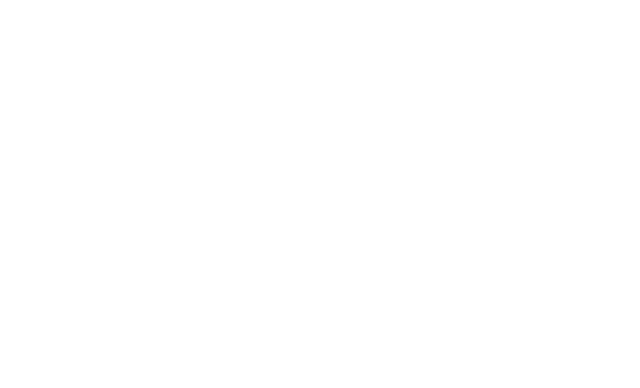
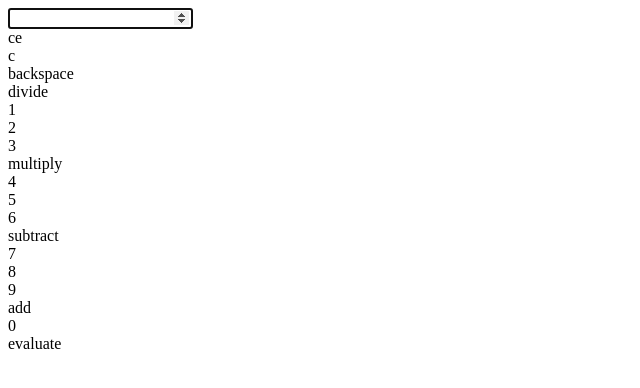
Before and after one commit to James-Bosley/calculator, a React (Create React App) app: page / in a window 1280 px wide. Shown: the top 388 px of the page, without its empty margins (0-640 px from the left). Built offline with nearby package versions, Linux system fonts and the light colour scheme.

Commit message:
Components built.

```diff
--- a/package.json
+++ b/package.json
@@ -12,6 +12,7 @@
     "@types/react-dom": "^18.0.6",
     "react": "^18.2.0",
     "react-dom": "^18.2.0",
+    "react-hot-toast": "^2.4.0",
     "react-scripts": "5.0.1",
     "sass": "^1.55.0",
     "typescript": "^4.8.4"
--- a/src/App.tsx
+++ b/src/App.tsx
@@ -1,5 +1,112 @@
-const App = () => {
-  return <div className="App"></div>;
+import { FC, useEffect, useState, useCallback } from "react";
+import toast, { Toaster } from "react-hot-toast";
+
+import ButtonPanel from "./components/button-panel/ButtonPanel";
+import Display from "./components/display/Display";
+
+export type MathOperators = "add" | "subtract" | "multiply" | "divide";
+
+const App: FC = () => {
+  const [currentInput, setCurrentInput] = useState<number>(0);
+  const [previousInput, setPreviousInput] = useState<number | null>(null);
+  const [operator, setOperator] = useState<MathOperators | null>(null);
+
+  const calculate = useCallback(
+    (isChained: boolean = false) => {
+      if (!previousInput) return;
+      let calculatedResult: number;
+
+      switch (operator) {
+        case "add":
+          calculatedResult = previousInput + currentInput;
+          break;
+        case "subtract":
+          calculatedResult = previousInput - currentInput;
+          break;
+        case "multiply":
+          calculatedResult = previousInput * currentInput;
+          break;
+        case "divide":
+          calculatedResult = previousInput / currentInput;
+          break;
+        default:
+          calculatedResult = currentInput;
+      }
+
+      if (Number.isSafeInteger(calculatedResult)) {
+        if (isChained) {
+          setCurrentInput(0);
+          setPreviousInput(calculatedResult);
+        } else {
+          setCurrentInput(calculatedResult);
+          setPreviousInput(null);
+        }
+      } else {
+        toast.error("Result is larger than JavaScript's ability to safely calculate.");
+      }
+    },
+    [currentInput, previousInput, operator]
+  );
+
+  const handleSetOperator = useCallback(
+    (operator: MathOperators | null) => {
+      setOperator(operator);
+      if (!operator) return;
+
+      if (previousInput && currentInput > 0) {
+        calculate(true);
+      } else {
+        setPreviousInput(currentInput);
+        setCurrentInput(0);
+      }
+    },
+    [calculate, currentInput, previousInput]
+  );
+
+  useEffect(() => {
+    const keydownListener = (e: KeyboardEvent) => {
+      switch (e.key) {
+        case "Enter":
+          calculate();
+          break;
+        case "+":
+          handleSetOperator("add");
+          break;
+        case "-":
+          handleSetOperator("subtract");
+          break;
+        case "*":
+          handleSetOperator("multiply");
+          break;
+        case "/":
+          handleSetOperator("divide");
+          break;
+        default:
+          return;
+      }
+    };
+
+    window.addEventListener("keydown", keydownListener);
+
+    return () => window.removeEventListener("keydown", keydownListener);
+  }, [calculate, handleSetOperator]);
+
+  return (
+    <div className="calculator">
+      <Toaster />
+      <Display
+        currentInput={currentInput}
+        previousInput={previousInput}
+        setCurrentInput={setCurrentInput}
+      />
+      <ButtonPanel
+        setCurrentInput={setCurrentInput}
+        setPreviousInput={setPreviousInput}
+        setOperator={handleSetOperator}
+        calculate={calculate}
+      />
+    </div>
+  );
 };
 
 export default App;
--- /dev/null
+++ b/src/components/action-button/ActionButton.tsx
@@ -0,0 +1,12 @@
+import { FC } from "react";
+
+interface Props {
+  type: string;
+  action: () => void;
+}
+
+const ActionButton: FC<Props> = ({ type, action }) => {
+  return <div onClick={() => action()}>{type}</div>;
+};
+
+export default ActionButton;
--- /dev/null
+++ b/src/components/button-panel/ButtonPanel.tsx
@@ -0,0 +1,79 @@
+import { FC, Dispatch, SetStateAction } from "react";
+import { MathOperators } from "../../App";
+
+import NumberButton from "../number-button/NumberButton";
+import OperatorButton from "../operator-button/OperatorButton";
+import ActionButton from "../action-button/ActionButton";
+
+interface Props {
+  setCurrentInput: Dispatch<SetStateAction<number>>;
+  setPreviousInput: Dispatch<SetStateAction<number | null>>;
+  setOperator: (operator: MathOperators | null) => void;
+  calculate: () => void;
+}
+
+const ButtonPanel: FC<Props> = ({ setCurrentInput, setPreviousInput, setOperator, calculate }) => {
+  const handleNumClick = (value: string) => {
+    setCurrentInput(prevState => {
+      const newNumString = prevState.toString() + value;
+      return Number(newNumString);
+    });
+  };
+
+  const handleBackspace = () => {
+    setCurrentInput(prevState => {
+      const newNumString = prevState.toString().slice(0, -1);
+      return Number(newNumString);
+    });
+  };
+
+  const clearEntry = () => {
+    setCurrentInput(0);
+  };
+
+  const clear = () => {
+    setCurrentInput(0);
+    setPreviousInput(null);
+    setOperator(null);
+  };
+
+  return (
+    <div className="button-panel">
+      <div className="button-panel__row">
+        <ActionButton type="ce" action={clearEntry} />
+        <ActionButton type="c" action={clear} />
+        <ActionButton type="backspace" action={handleBackspace} />
+
+        <OperatorButton type="divide" setOperator={setOperator} />
+      </div>
+      <div className="button-panel__row">
+        <NumberButton value="1" handleClick={handleNumClick} />
+        <NumberButton value="2" handleClick={handleNumClick} />
+        <NumberButton value="3" handleClick={handleNumClick} />
+
+        <OperatorButton type="multiply" setOperator={setOperator} />
+      </div>
+      <div className="button-panel__row">
+        <NumberButton value="4" handleClick={handleNumClick} />
+        <NumberButton value="5" handleClick={handleNumClick} />
+        <NumberButton value="6" handleClick={handleNumClick} />
+
+        <OperatorButton type="subtract" setOperator={setOperator} />
+      </div>
+      <div className="button-panel__row">
+        <NumberButton value="7" handleClick={handleNumClick} />
+        <NumberButton value="8" handleClick={handleNumClick} />
+        <NumberButton value="9" handleClick={handleNumClick} />
+
+        <OperatorButton type="add" setOperator={setOperator} />
+      </div>
+      <div className="button-panel__row">
+        <NumberButton value="0" handleClick={handleNumClick} />
+
+        <ActionButton type="evaluate" action={calculate} />
+      </div>
+    </div>
+  );
+};
+
+export default ButtonPanel;
--- /dev/null
+++ b/src/components/display/Display.tsx
@@ -0,0 +1,45 @@
+import { FC, Dispatch, SetStateAction, ChangeEvent, FormEvent } from "react";
+
+interface Props {
+  currentInput: number | null;
+  previousInput: number | null;
+  setCurrentInput: Dispatch<SetStateAction<number>>;
+}
+
+const Display: FC<Props> = ({ currentInput, previousInput, setCurrentInput }) => {
+  // Placeholder value is used to display an indermediate value of the calculation.
+  const getPlaceholder = () => {
+    if (currentInput === 0 && previousInput) {
+      return previousInput.toString();
+    }
+    return "";
+  };
+
+  // Typeof "+" and "-" is number when used in an input element. As we don't want these to appear,
+  // in the input field, the default behaviour is overridden.
+  const handleBeforeInput = (e: FormEvent<HTMLInputElement>) => {
+    if (e.nativeEvent.data === "+" || e.nativeEvent.data === "-") {
+      e.preventDefault();
+    }
+  };
+
+  const handleChange = (e: ChangeEvent<HTMLInputElement>) => {
+    setCurrentInput(Number(e.target.value));
+  };
+
+  return (
+    <div className="display">
+      <input
+        autoFocus
+        type="number"
+        className="display__input"
+        value={currentInput || ""}
+        placeholder={getPlaceholder()}
+        onChange={handleChange}
+        onBeforeInput={handleBeforeInput}
+      />
+    </div>
+  );
+};
+
+export default Display;
--- /dev/null
+++ b/src/components/number-button/NumberButton.tsx
@@ -0,0 +1,12 @@
+import { FC } from "react";
+
+interface Props {
+  value: string;
+  handleClick: (value: string) => void;
+}
+
+const NumberButton: FC<Props> = ({ value, handleClick }) => {
+  return <div onClick={() => handleClick(value)}>{value}</div>;
+};
+
+export default NumberButton;
--- /dev/null
+++ b/src/components/operator-button/OperatorButton.tsx
@@ -0,0 +1,13 @@
+import { FC } from "react";
+import { MathOperators } from "../../App";
+
+interface Props {
+  type: MathOperators;
+  setOperator: (operator: MathOperators | null) => void;
+}
+
+const OperatorButton: FC<Props> = ({ type, setOperator }) => {
+  return <div onClick={() => setOperator(type)}>{type}</div>;
+};
+
+export default OperatorButton;
```
Also changed, not shown: src/@types/index.d.ts (added, +10 -0 lines), 1 other file (tests, documents, lock files or other folders).
